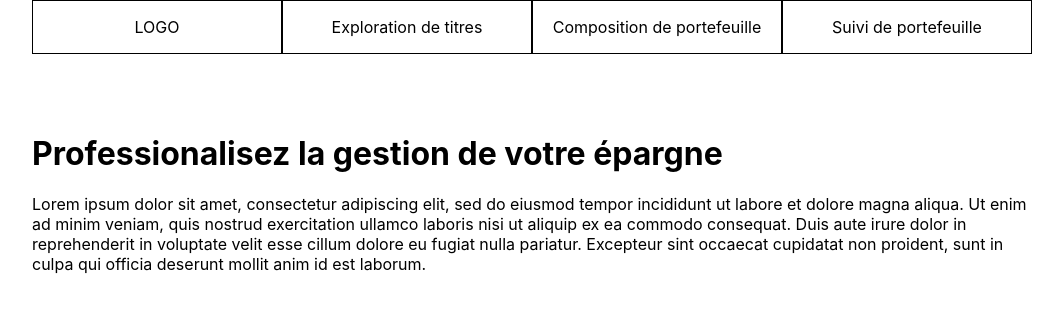
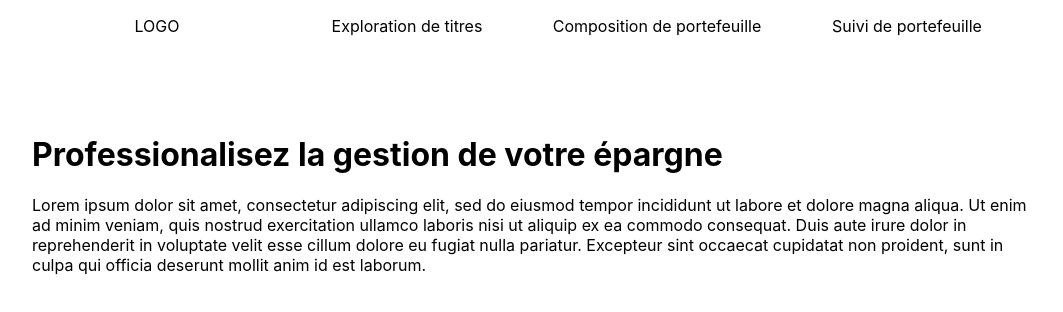
Before and after one commit to mx791/financialAdvisor, a React (Create React App) app in the folder web/: page / in a window 1280 px wide. Shown: the top 312 px of the page, without its empty margins (108-1171 px from the left). Built offline with nearby package versions, Linux system fonts and the light colour scheme.

Commit message:
maj style menu

```diff
--- a/web/src/index.css
+++ b/web/src/index.css
@@ -1,3 +1,7 @@
+:root {
+    --theme-color: #01697e;
+  }
+
 body {
     margin: 0;
     font-family: -apple-system, BlinkMacSystemFont, 'Segoe UI', 'Roboto', 'Oxygen',
@@ -24,10 +28,15 @@ body {
 .menu-item {
     flex: 1;
     padding: 1em;
-    border: 1px solid;
     text-align: center;
     vertical-align: middle;
     line-height: normal;
+    border-bottom: 3px solid;
+    border-color: transparent;
+}
+
+.menu-item:hover {
+    border-color: var(--theme-color);
 }
 
 .space {
```
